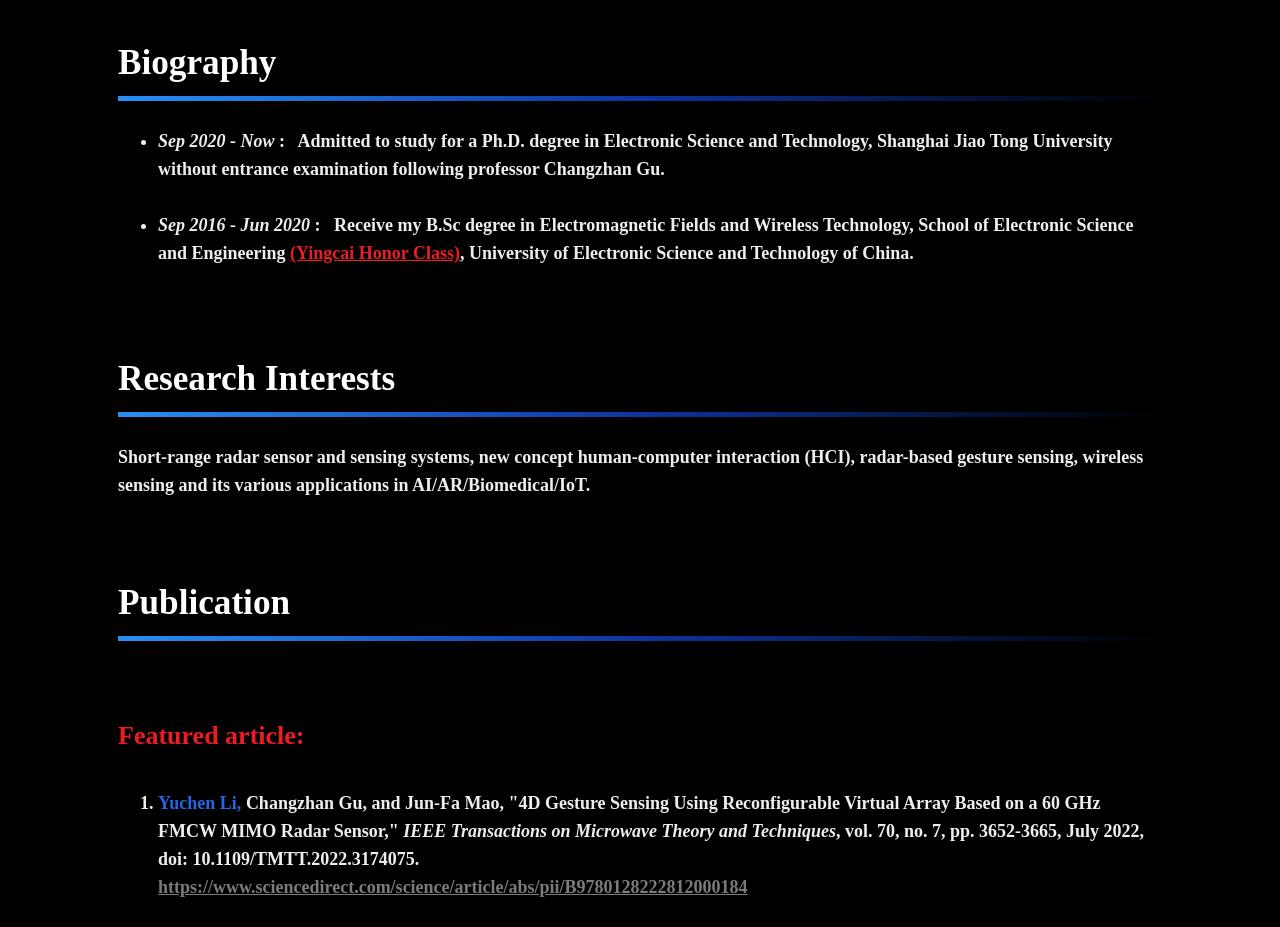
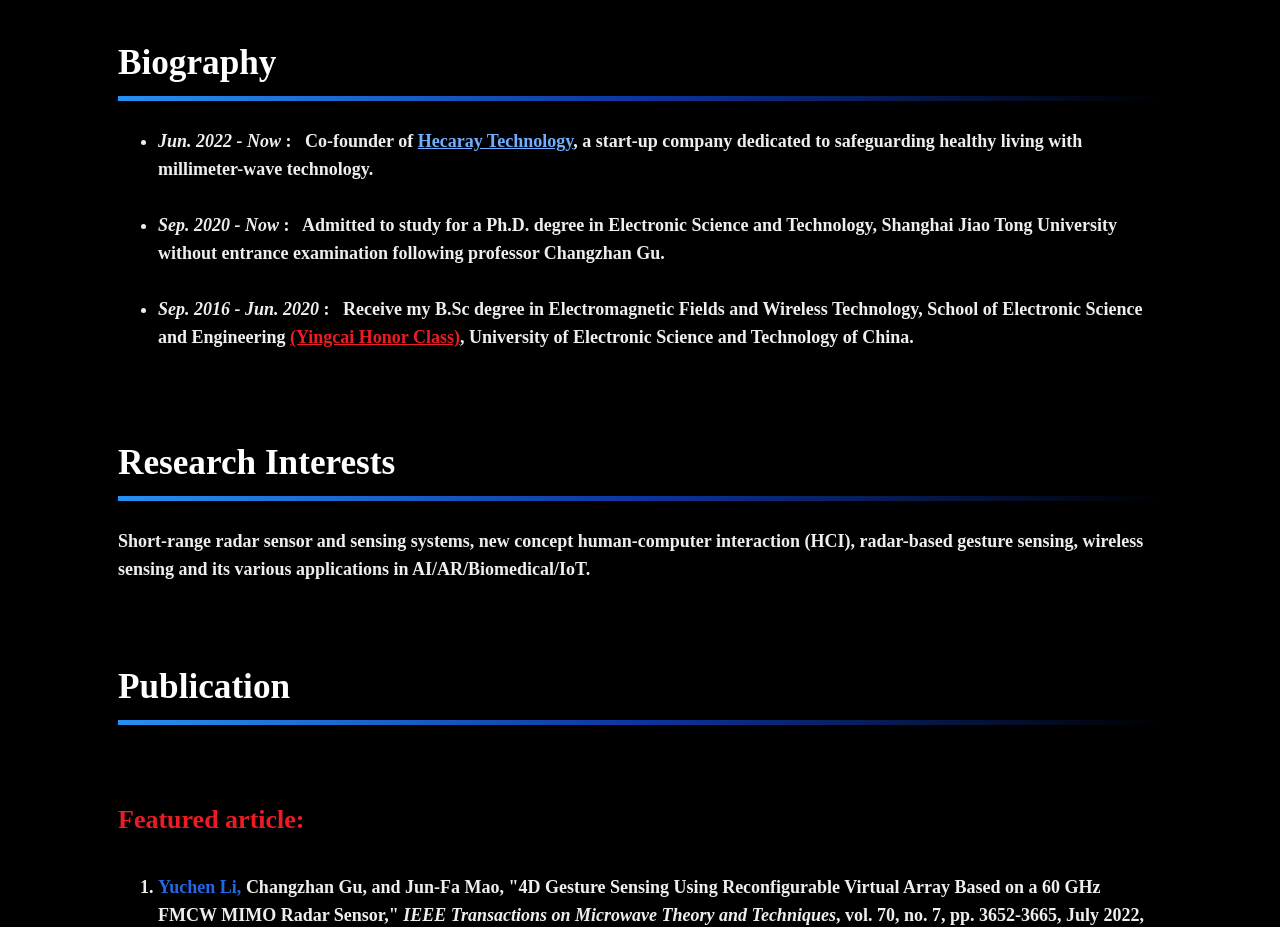
Before and after one commit to olivermahout-li/olivermahout-li.github.io, a plain HTML site: page index.html in a window 1280 px wide. Shown: the part 800-1727 px from the top of the page. Drawn offline with nearby package versions, Linux system fonts and the light colour scheme; files whose address does not match are found by name.

Commit message:
update bio

```diff
--- a/index.html
+++ b/index.html
@@ -193,6 +193,7 @@
                 </div>
             </div>
 
+            <!-- biography -->
             <br><br><br>
             <div id="Biography"></div>
             <p class="h3title_white">
@@ -209,10 +210,13 @@
                     <div class="text-container">
                         <h5 class="white">
                             <ul>
-                                <li><i>Sep 2020 - Now</i> :&nbsp;&nbsp; Admitted to study for a Ph.D. degree in Electronic Science and Technology, Shanghai Jiao Tong University without entrance examination following professor Changzhan Gu.
+                                <li><i>Jun. 2022 - Now</i> :&nbsp;&nbsp; Co-founder of <a href="http://hecaray.com" class="blue">Hecaray Technology</a>, a start-up company dedicated to safeguarding healthy living with millimeter-wave technology.
                                 </li>
                                 <br>
-                                <li><i>Sep 2016 - Jun 2020</i> :&nbsp;&nbsp; Receive my B.Sc degree in Electromagnetic Fields and Wireless Technology, School of Electronic Science and Engineering <a href="https://www.yingcai.uestc.edu.cn/" class="red">(Yingcai Honor Class)</a>, University of Electronic Science and Technology of China.
+                                <li><i>Sep. 2020 - Now</i> :&nbsp;&nbsp; Admitted to study for a Ph.D. degree in Electronic Science and Technology, Shanghai Jiao Tong University without entrance examination following professor Changzhan Gu.
+                                </li>
+                                <br>
+                                <li><i>Sep. 2016 - Jun. 2020</i> :&nbsp;&nbsp; Receive my B.Sc degree in Electromagnetic Fields and Wireless Technology, School of Electronic Science and Engineering <a href="https://www.yingcai.uestc.edu.cn/" class="red">(Yingcai Honor Class)</a>, University of Electronic Science and Technology of China.
                                 </li>
                             </ul>
                         </h5>
```
